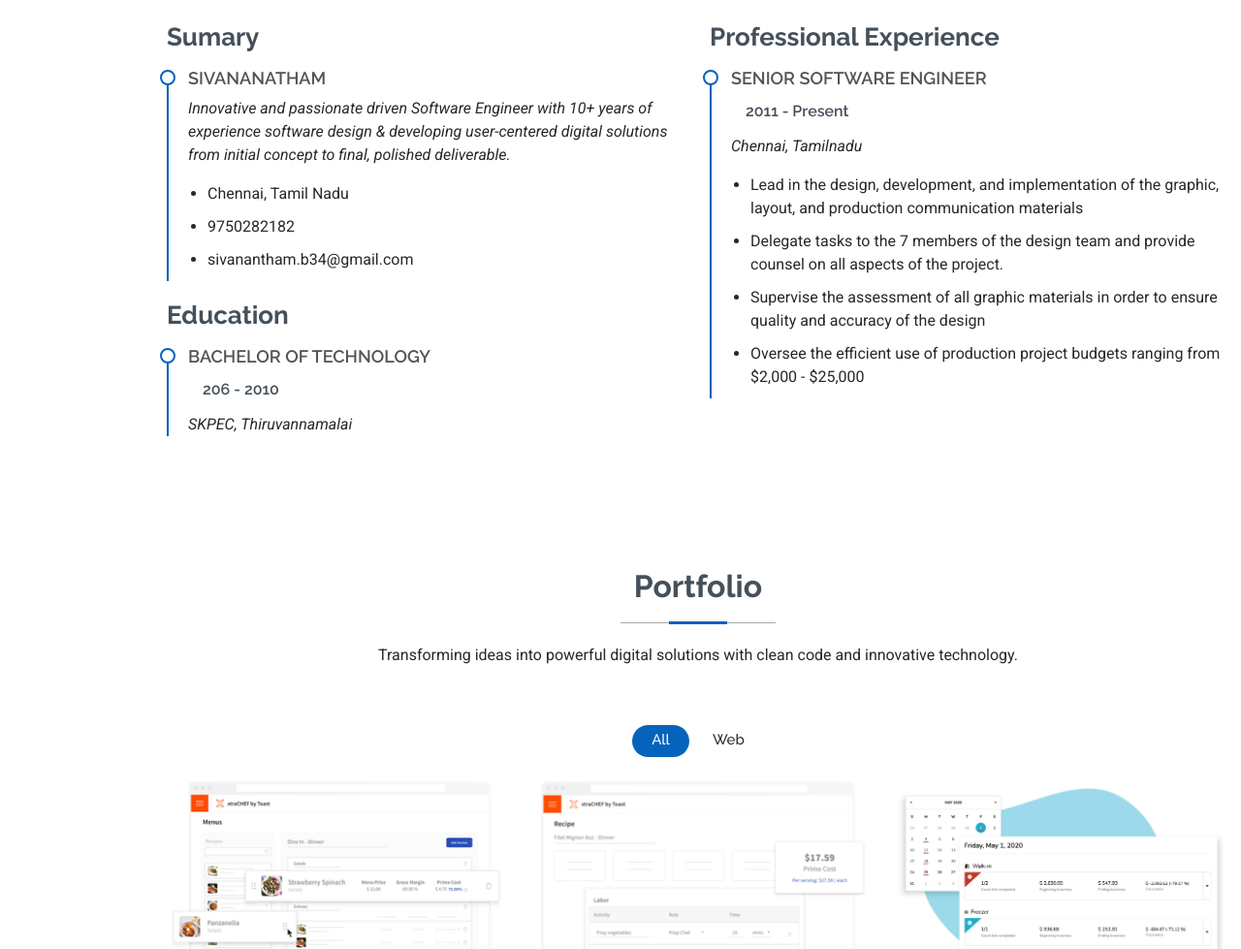
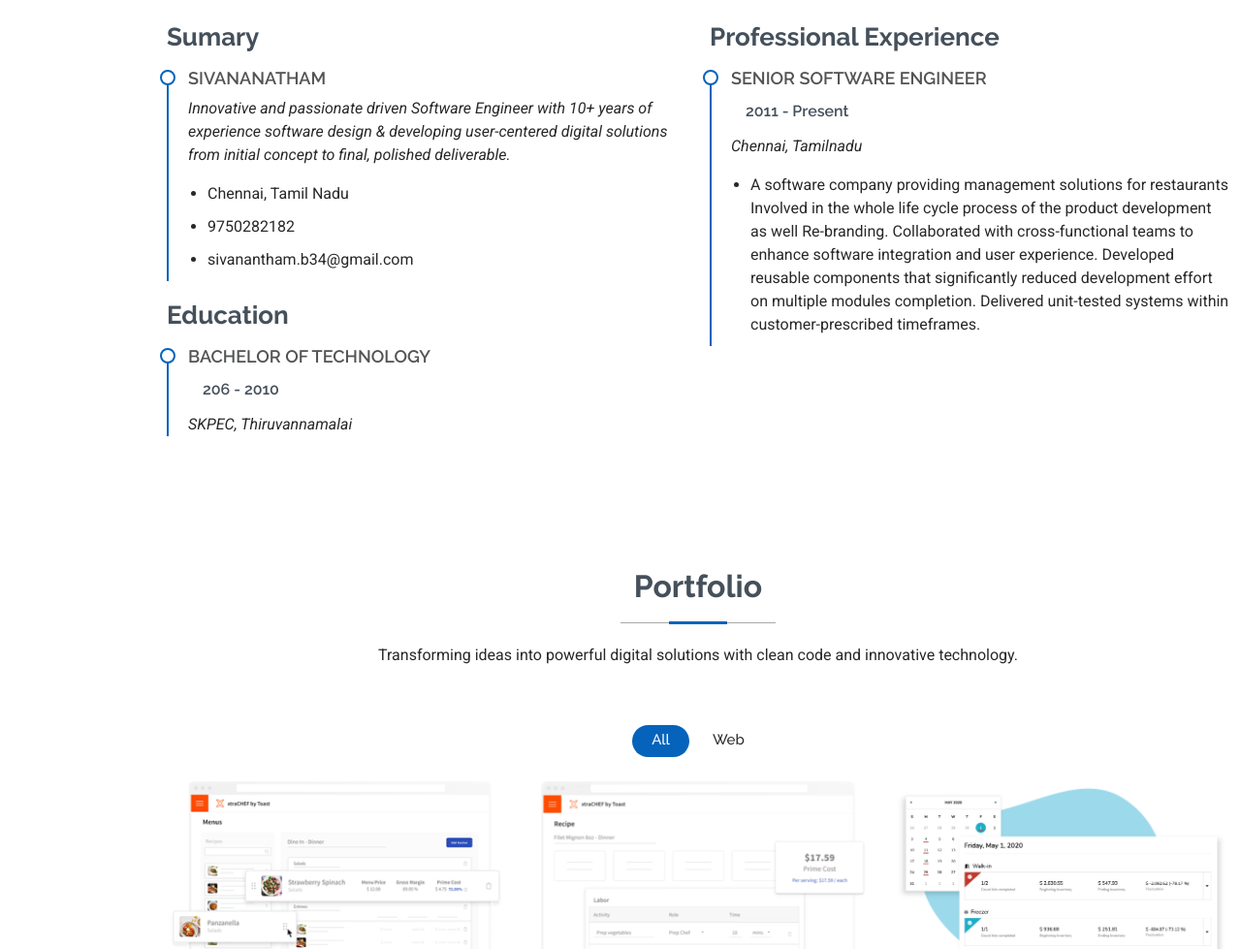
Before and after one commit to Siva34-web/portfolio, a plain HTML site: page index.html in a window 1280 px wide. Shown: the part 2258-3237 px from the top of the page at 97% size. Drawn offline with Linux system fonts and the light colour scheme.

Commit message:
resueme content added

```diff
--- a/index.html
+++ b/index.html
@@ -286,10 +286,9 @@
               <h5>2011 - Present</h5>
               <p><em>Chennai, Tamilnadu </em></p>
               <ul>
-                <li>Lead in the design, development, and implementation of the graphic, layout, and production communication materials</li>
-                <li>Delegate tasks to the 7 members of the design team and provide counsel on all aspects of the project. </li>
-                <li>Supervise the assessment of all graphic materials in order to ensure quality and accuracy of the design</li>
-                <li>Oversee the efficient use of production project budgets ranging from $2,000 - $25,000</li>
+                <li>
+                  A software company providing management solutions for restaurants  Involved in the whole life cycle process of the product development as well Re-branding.  Collaborated with cross-functional teams to enhance software integration and user experience.  Developed reusable components that significantly reduced development effort on multiple modules completion.  Delivered unit-tested systems within customer-prescribed timeframes.
+                </li>
               </ul>
             </div>
           </div>
```
